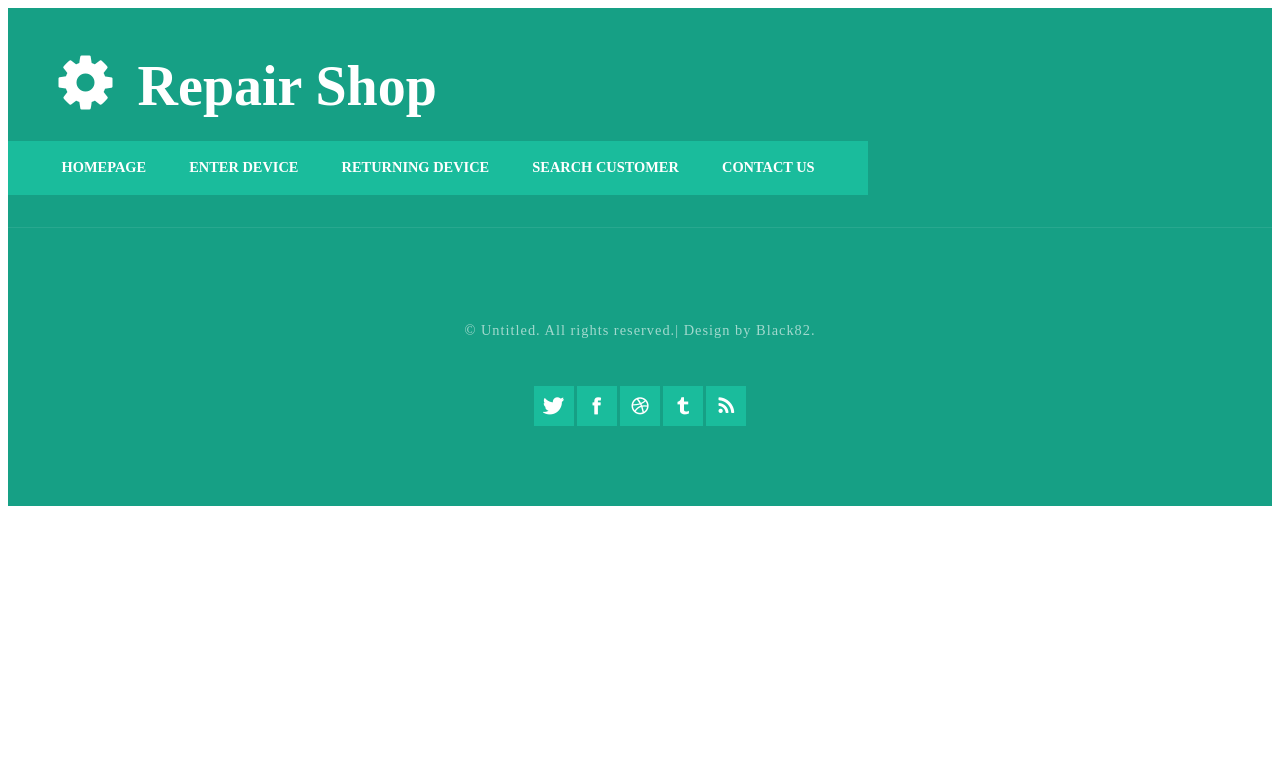
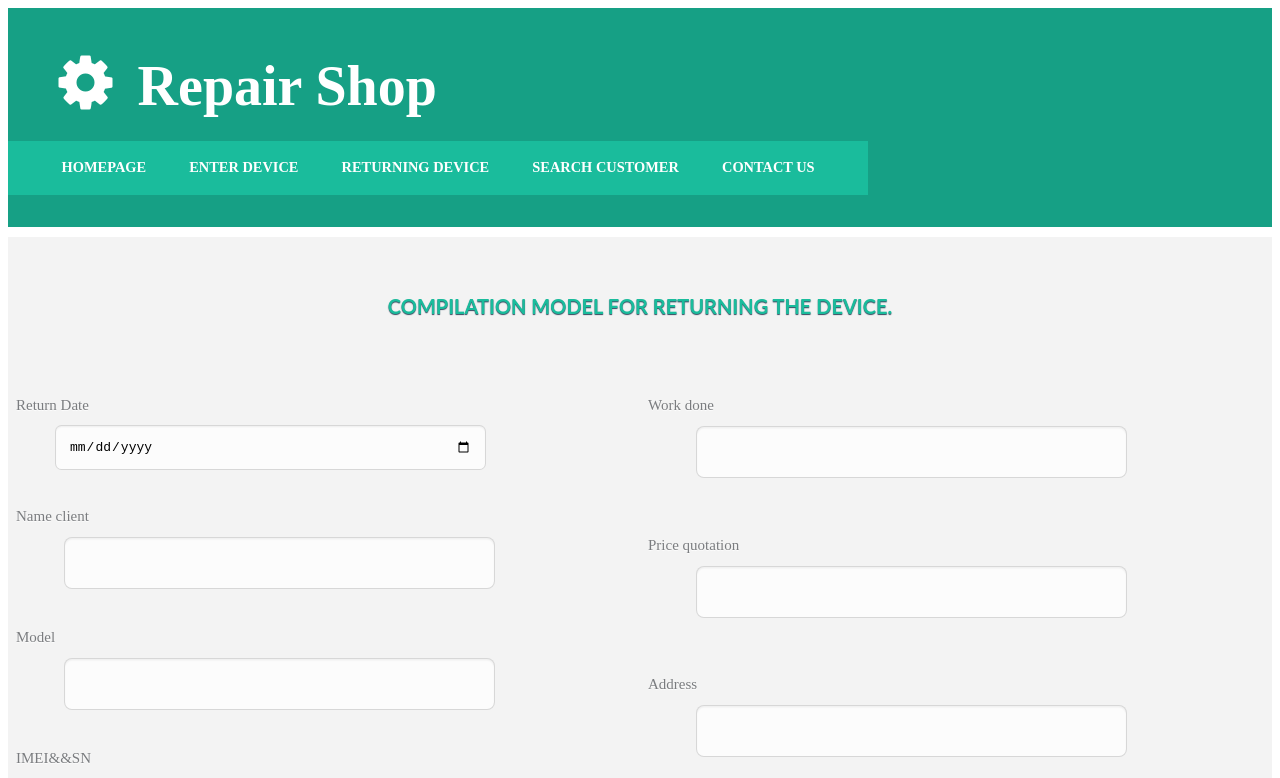
Before and after one commit to black82/RepairShop, an Angular app: page /return in a window 1280 px wide. Before the commit this address led to /. Shown: the top 778 px of the page. Built offline with nearby package versions, Linux system fonts and the light colour scheme.

Commit message:
develop output device component

```diff
--- a/src/app/app-routing-module.ts
+++ b/src/app/app-routing-module.ts
@@ -2,11 +2,13 @@ import {NgModule} from '@angular/core';
 import {RouterModule, Routes} from '@angular/router';
 import {HomeComponent} from './component/home/home.component';
 import {DeviceinputComponent} from './component/deviceinput/deviceinput.component';
+import {OtpoutDeviceComponent} from './component/otpout-device/otpout-device.component';
 
 
 export const routers: Routes = [
-    {path: '', component: HomeComponent},
-    {path: 'enter', component: DeviceinputComponent}
+  {path: '', component: HomeComponent},
+  {path: 'enter', component: DeviceinputComponent},
+  {path: 'return', component: OtpoutDeviceComponent}
 ];
 
 @NgModule({
--- a/src/app/component/header/header.component.html
+++ b/src/app/component/header/header.component.html
@@ -6,11 +6,14 @@
             <h1><span class="icon icon-cog"></span><a href="#">Repair Shop</a></h1>
             <div id="menu">
                 <ul>
-                    <li class="current_page_item"><a href="#" accesskey="1" title="">Homepage</a></li>
-                    <li class="current_page_item"><a id="teaming" href="enter" accesskey="2" title="">Enter Device</a></li>
-                    <li class="current_page_item"><a href="#" accesskey="3" title="">Returning device</a></li>
-                    <li class="current_page_item"><a href="#" accesskey="4" title="">Search Customer</a></li>
-                    <li class="current_page_item"><a href="#" accesskey="5" title="">Contact Us</a></li>
+                  <li class="current_page_item"><a href="#" accesskey="1" title="">Homepage</a></li>
+                  <li class="current_page_item"><a accesskey="2" class="teaming" href="enter" title="">Enter Device</a>
+                  </li>
+                  <li class="current_page_item"><a accesskey="3" class="teaming" href="return" title="">Returning
+                    device</a></li>
+                  <li class="current_page_item"><a accesskey="4" class="teaming" href="#" title="">Search Customer</a>
+                  </li>
+                  <li class="current_page_item"><a accesskey="5" class="teaming" href="#" title="">Contact Us</a></li>
                 </ul>
             </div>
         </div>
--- a/src/app/component/otpout-device/otpout-device.component.css
+++ b/src/app/component/otpout-device/otpout-device.component.css
@@ -0,0 +1,292 @@
+:root {
+  --primary-color: #16A085;
+  --second-color: #1ABC9C;
+  --backgrount-color: #F3F3F3;
+}
+
+* {
+  margin: 0;
+  padding: 0;
+  box-sizing: border-box;
+
+}
+
+.row-1,
+.row-2 {
+  display: grid;
+  flex-grow: 1;
+  flex-wrap: wrap;
+  padding: 0.5rem;
+}
+
+.check-box {
+  margin-left: 10px;
+}
+
+.container {
+  margin-top: 10px;
+  margin-bottom: 10px;
+  background: #F3F3F3;
+}
+
+label {
+  margin-bottom: 0.5em;
+}
+
+.row {
+  display: flex;
+  margin-bottom: 30px;
+}
+
+.input-title {
+  display: grid;
+
+  color: #7a7c7f;
+  font-size: 15px;
+  font-family: "Libre Baskerville", serif;
+  line-height: 25px;
+  text-align: left;
+  text-shadow: 0 1px 1px #fff;
+  padding-top: 20px;
+}
+
+form .submit {
+  margin-top: 2em;
+  line-height: 1.5em;
+  font-size: 1.3em;
+  text-decoration-style: solid;
+}
+
+form input.col-1,
+form input.col-2,
+form select,
+form textarea {
+  position: relative;
+  -webkit-appearance: none;
+  background: #fff;
+  background: rgba(255, 255, 255, 0.75);
+  width: 70%;
+  border-radius: 0.50em;
+  margin: 0.5em 3em;
+  padding: 1em 1em;
+  box-shadow: inset 0 0.1em 0.1em 0 rgba(0, 0, 0, 0.05);
+  border: solid 1px rgba(0, 0, 0, 0.15);
+  -moz-transition: all 0.35s ease-in-out;
+  -webkit-transition: all 0.35s ease-in-out;
+  -o-transition: all 0.35s ease-in-out;
+  -ms-transition: all 0.35s ease-in-out;
+  transition: all 0.35s ease-in-out;
+  font-size: 1em;
+  outline: none;
+
+}
+
+form input.text:hover,
+form select:hover,
+form textarea:hover {
+
+}
+
+form input.col-1:focus,
+form input.col-2:focus,
+form select:focus,
+form textarea:focus {
+  box-shadow: 0 0 2px 1px #E0E0E0;
+  background: #fff;
+}
+
+form textarea {
+  min-height: 12em;
+}
+
+form .formerize-placeholder {
+  color: #555 !important;
+}
+
+form ::-webkit-input-placeholder {
+  color: #555 !important;
+}
+
+form :-moz-placeholder {
+  color: #555 !important;
+}
+
+form ::-moz-placeholder {
+  color: #555 !important;
+}
+
+form :-ms-input-placeholder {
+  color: #555 !important;
+}
+
+form ::-moz-focus-inner {
+  border: 0;
+}
+
+.checkbox {
+  display: inline-flex;
+  cursor: pointer;
+  position: relative;
+}
+
+.checkbox > span {
+  color: #34495E;
+  padding: 0.5rem 0.25rem;
+}
+
+.checkbox > input {
+  height: 25px;
+  width: 25px;
+  -webkit-appearance: none;
+  -moz-appearance: none;
+  -o-appearance: none;
+  appearance: none;
+  border: 1px solid #34495E;
+  border-radius: 4px;
+  outline: none;
+  transition-duration: 0.3s;
+  background-color: #1ABC9C;
+  cursor: pointer;
+}
+
+.checkbox > input:checked {
+  border: 1px solid #1ABC9C;
+  background-color: #34495E;
+}
+
+.checkbox > input:checked + span::before {
+  content: '\2713';
+  display: block;
+  text-align: center;
+  color: #1ABC9C;
+  position: absolute;
+  left: 0.7rem;
+  top: 0.2rem;
+}
+
+.checkbox > input:active {
+  border: 2px solid #34495E;
+}
+
+.col-3 {
+  display: flex;
+}
+
+.check-rouw-1,
+.check-rouw-2,
+.check-rouw-3 {
+  display: flow-root;
+  margin-right: 20%;
+  margin-left: 5%;
+}
+
+form textarea {
+  width: 100%;
+  position: relative;
+  -webkit-appearance: none;
+  background: #fff;
+  background: rgba(255, 255, 255, 0.75);
+  border-radius: 0.50em;
+  margin: 0.5em 0em;
+  padding: 1em 1em;
+  box-shadow: inset 0 0.1em 0.1em 0 rgba(0, 0, 0, 0.05);
+  border: solid 1px rgba(0, 0, 0, 0.15);
+  -moz-transition: all 0.35s ease-in-out;
+  -webkit-transition: all 0.35s ease-in-out;
+  -o-transition: all 0.35s ease-in-out;
+  -ms-transition: all 0.35s ease-in-out;
+  transition: all 0.35s ease-in-out;
+  font-size: 1em;
+  outline: none;
+}
+
+.button,
+.dismiss {
+  position: relative;
+  align-content: center;
+  display: inline-block;
+  text-decoration: none;
+  padding: 10px 30px;
+  margin-right: 20px;
+  background: transparent;
+  color: #fff;
+  font-weight: 700;
+  letter-spacing: 1px;
+  text-transform: uppercase;
+  perspective: 500px;
+  transition: .2s;
+}
+
+.button:last-of-type
+.dismiss:last-of-type {
+  margin-right: 0;
+}
+
+.button span,
+.dismiss span {
+  position: relative;
+  z-index: 2;
+}
+
+.button:before,
+.dismiss:before {
+  content: "";
+  position: absolute;
+  z-index: 1;
+  top: 0;
+  left: 0;
+  width: 100%;
+  height: 100%;
+
+  transform-origin: left;
+  transition: .5s;
+}
+
+.button:hover {
+  color: #1ABC9C;
+  border-color: #1ABC9C;
+}
+
+.button:hover:before,
+.dismiss:hover:before {
+  transform: rotateY(94deg);
+}
+
+.button:before {
+  background: #1ABC9C;
+}
+
+.dismiss:before {
+  background: #F09EA3;
+  border: 1px solid #F09EA3;
+}
+
+.dismiss:hover {
+  color: #F09EA3;
+  border-color: #F09EA3;
+
+}
+
+.button_form {
+  display: inline-flex;
+  padding: 2em 0em 0em 0em;
+  margin-left: 35%;
+  margin-bottom: 20px;
+}
+
+.title-form {
+  color: #1ABC9C;
+  font-family: 'Lato', sans-serif;
+  font-size: 20px;
+  text-transform: uppercase;
+  line-height: 58px;
+  text-align: center;
+  font-weight: bold;
+  text-shadow: 0 1px 1px #34495E;
+}
+
+.title-container {
+  padding-top: 40px;
+  padding-bottom: 30px;
+
+}
--- a/src/app/component/otpout-device/otpout-device.component.html
+++ b/src/app/component/otpout-device/otpout-device.component.html
@@ -1 +1,119 @@
-<p>otpout-device works!</p>
+<div class="container">
+  <div class="title-container">
+    <p class="title-form"> Compilation model for returning the device.</p>
+  </div>
+  <form class="submit">
+    <div class="row">
+      <div class="row-1">
+        <label>
+          <span class="input-title">Return Date</span>
+          <input class="col-1" type="date">
+        </label>
+        <label><span class="input-title"> Name  client</span>
+          <input class="col-1">
+        </label>
+        <label><span class="input-title">Model</span>
+          <input class="col-1">
+        </label>
+        <label><span class="input-title">IMEI&&SN</span>
+          <input class="col-1">
+        </label>
+        <label><span class="input-title">Defect</span>
+          <input class="col-1">
+        </label>
+        <label><span class="input-title">Parts replaced</span>
+          <input class="col-1">
+        </label>
+        <label><span class="input-title">Work done</span>
+          <input class="col-1">
+        </label>
+
+      </div>
+      <div class="row-2">
+        <label><span class="input-title">Work done</span>
+          <input class="col-2">
+        </label>
+        <label><span class="input-title">Price quotation</span>
+          <input class="col-2">
+        </label>
+        <label><span class="input-title">Address</span>
+          <input class="col-2">
+        </label>
+        <label><span class="input-title">Telethon Model</span>
+          <input class="col-2">
+        </label>
+        <label><span class="input-title">Deposit</span>
+          <input class="col-2">
+        </label>
+        <label><span class="input-title">Accessory</span>
+          <input class="col-2">
+        </label>
+      </div>
+    </div>
+    <div class="title-container">
+      <p class="title-form"> Tests at the entrance of the machine.</p>
+    </div>
+    <div class="col-3">
+      <div class="check-rouw-1">
+        <label class="checkbox">
+          <input class="check-box" name="device-test" type="checkbox" value="Bike">
+          <span class="check-box-name">Sensors</span>
+        </label>
+        <label class="checkbox">
+          <input class="check-box" name="device-test" type="checkbox" value="Bike">
+          <span class="check-box-name">Display</span>
+        </label>
+        <label class="checkbox">
+          <input class="check-box" name="device-test" type="checkbox">
+          <span class="check-box-name">Connectors</span>
+        </label>
+        <label class="checkbox">
+          <input class="check-box" name="device-test" type="checkbox">
+          <span class="check-box-name">Sound/equipment</span>
+        </label>
+      </div>
+      <div class="check-rouw-2">
+        <label class="checkbox">
+          <input class="check-box" name="device-test" type="checkbox">
+          <span class="check-box-name">Touch</span>
+        </label>
+        <label class="checkbox">
+          <input class="check-box" name="device-test" type="checkbox">
+          <span class="check-box-name">Wi-Fi</span>
+        </label>
+        <label class="checkbox">
+          <input class="check-box" name="device-test" type="checkbox">
+          <span class="check-box-name">Microphone</span>
+        </label>
+      </div>
+      <div class="check-rouw-3">
+        <label class="checkbox">
+          <input class="check-box" name="device-test" type="checkbox">
+          <span class="check-box-name">Sim</span>
+        </label>
+        <label class="checkbox">
+          <input class="check-box" name="device-test" type="checkbox">
+          <span class="check-box-name">Keyboard</span>
+        </label>
+        <label class="checkbox">
+          <input class="check-box" name="device-test" type="checkbox">
+          <span class="check-box-name">Camera</span>
+        </label>
+      </div>
+    </div>
+    <div class="text-div">
+      <div class="title-container">
+        <p class="title-form"> Note the entrance of the machine.</p>
+      </div>
+      <label>
+        <textarea class="text-area">...</textarea>
+      </label>
+    </div>
+    <div class="button_form">
+      <a class="dismiss" href="enter"><span>Discard Form</span></a>
+      <a class="button button-small" href="enter" type="submit"><span>Submit Form</span>
+      </a>
+    </div>
+  </form>
+
+</div>
```
